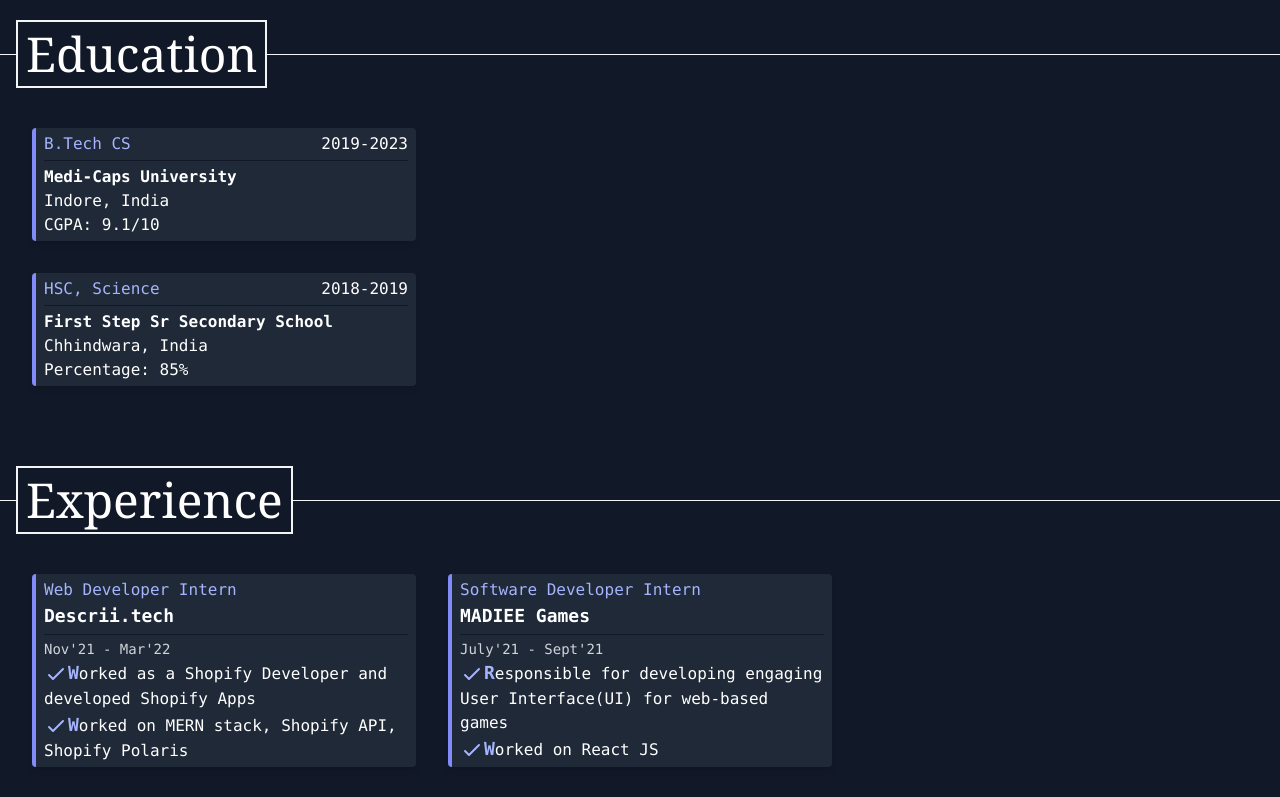
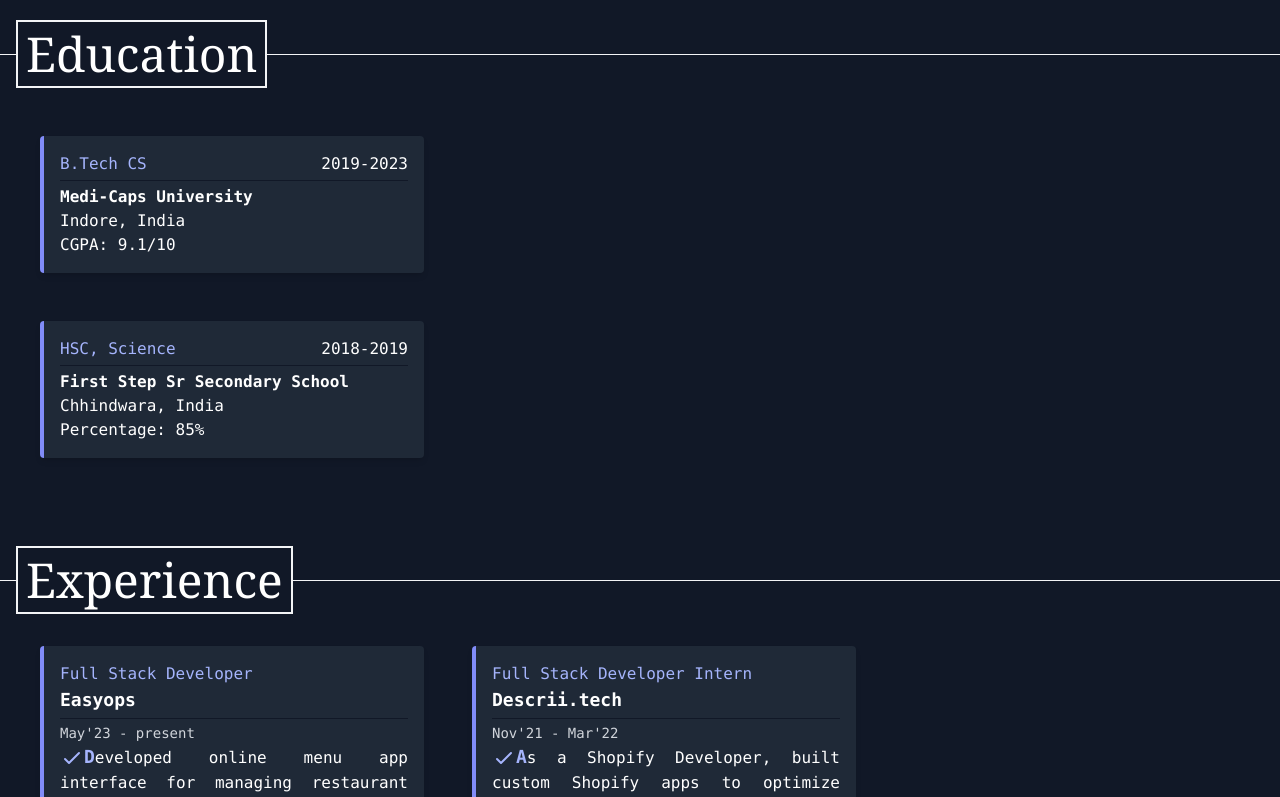
Before and after one commit to vilay1702/portfolio, a React (Create React App) app: page / in a window 1280 px wide. Shown: the part 1260-2057 px from the top of the page. Built offline with nearby package versions, Linux system fonts and the light colour scheme.

Commit message:
updated data

```diff
--- a/src/components/Education.js
+++ b/src/components/Education.js
@@ -8,7 +8,7 @@ const Card = ({ data }) => {
   return (
     <section
       data-aos="fade-up"
-      className={`shadow-md border-l-4 h-max mx-auto my-2 px-2 sm:m-4 py-1 rounded sm:w-96 w-80 ${
+      className={`shadow-md border-l-4 h-max mx-auto my-2 sm:m-6 p-4 rounded sm:w-96 w-80 text-justify ${
         theme === "light"
           ? "bg-slate-100 border-indigo-900 hover:bg-slate-200"
           : "bg-gray-800 border-indigo-400 hover:bg-gray-700"
--- a/src/components/Experience.js
+++ b/src/components/Experience.js
@@ -8,7 +8,7 @@ const Card = ({ data }) => {
   return (
     <section
       data-aos="fade-up"
-      className={`shadow-md border-l-4 h-max mx-auto my-2 px-2 sm:m-4 py-1 rounded sm:w-96 w-80 ${
+      className={`shadow-md border-l-4 h-max mx-auto my-2 sm:mx-6 p-4 rounded sm:w-96 w-80 text-justify ${
         theme === "light"
           ? "bg-slate-100 border-indigo-900 hover:bg-slate-200"
           : "bg-gray-800 border-indigo-400 hover:bg-gray-700"
--- a/src/components/PoR.js
+++ b/src/components/PoR.js
@@ -8,7 +8,7 @@ const Card = ({ data }) => {
   return (
     <section
       data-aos="fade-up"
-      className={`shadow-md border-l-4 h-max mx-auto my-2 px-2 sm:m-4 py-1 rounded sm:w-96 w-80 ${
+      className={`shadow-md border-l-4 h-max mx-auto my-2 sm:m-6 p-4 rounded sm:w-96 w-80 text-justify ${
         theme === "light"
           ? "bg-slate-100 border-indigo-900 hover:bg-slate-200"
           : "bg-gray-800 border-indigo-400 hover:bg-gray-700"
--- a/src/data.js
+++ b/src/data.js
@@ -27,18 +27,25 @@ export const education = [
 // Experience
 export const experience = [
   {
-    role: "Web Developer Intern",
+    role: "Full Stack Developer",
+    oranisation: "Easyops",
+    duration: "May'23 - present",
+    experience:
+      "Developed online menu app interface for managing restaurant menus with the help of Chakra UI.Custom item cart: manage and store customized menu items for smooth ordering",
+  },
+  {
+    role: "Full Stack Developer Intern",
     oranisation: "Descrii.tech",
     duration: "Nov'21 - Mar'22",
     experience:
-      "Worked as a Shopify Developer and developed Shopify Apps.Worked on MERN stack, Shopify API, Shopify Polaris",
+      "As a Shopify Developer, built custom Shopify apps to optimize client experience and streamline operations.Created customizable tab and accordion components using Liquid and CSS, with 4 types of predefined options",
   },
   {
     role: "Software Developer Intern",
     oranisation: "MADIEE Games",
     duration: "July'21 - Sept'21",
     experience:
-      "Responsible for developing engaging User Interface(UI) for web-based games.Worked on React JS",
+      "Responsible for developing engaging User Interface(UI) for web-based games.Utilized Socket IO to seamlessly integrate the front-end and back-end systems for real-time communication",
   },
 ];
 
```
Also changed, not shown: src/tailwind.css.
